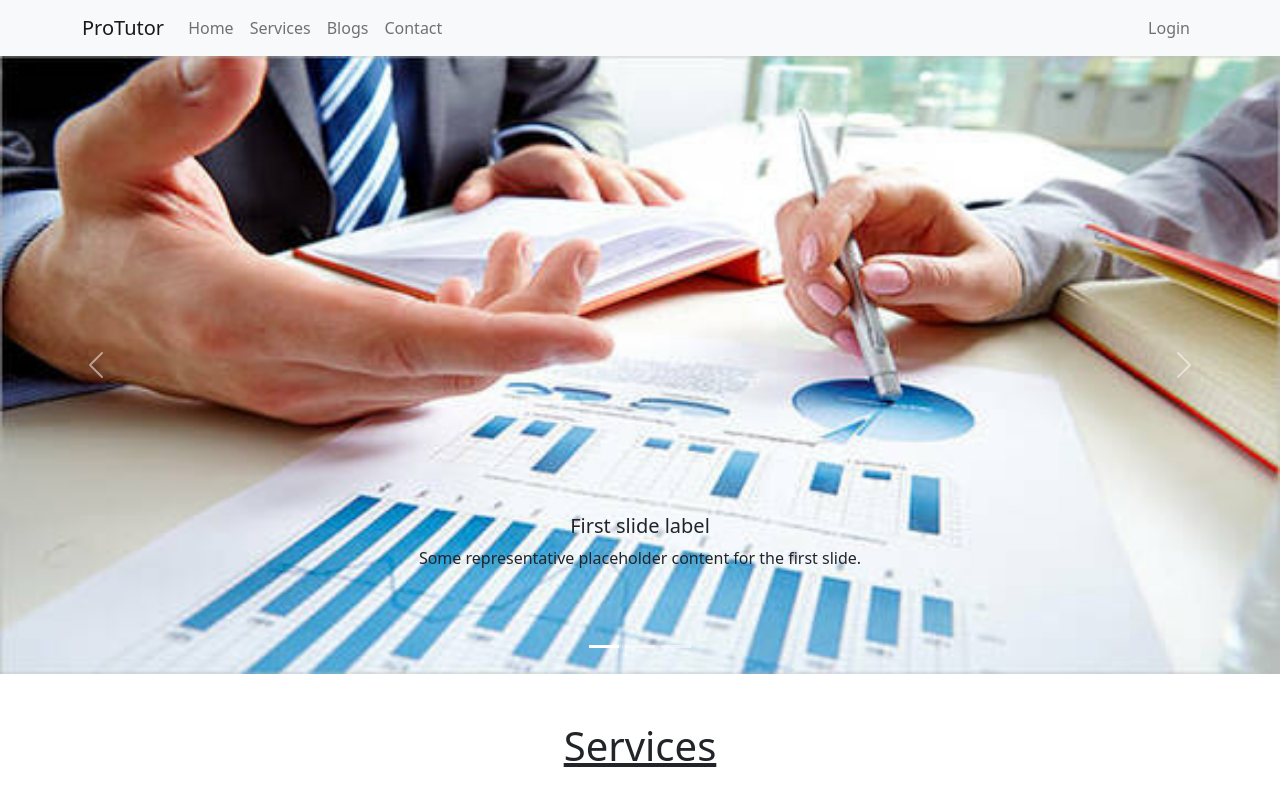
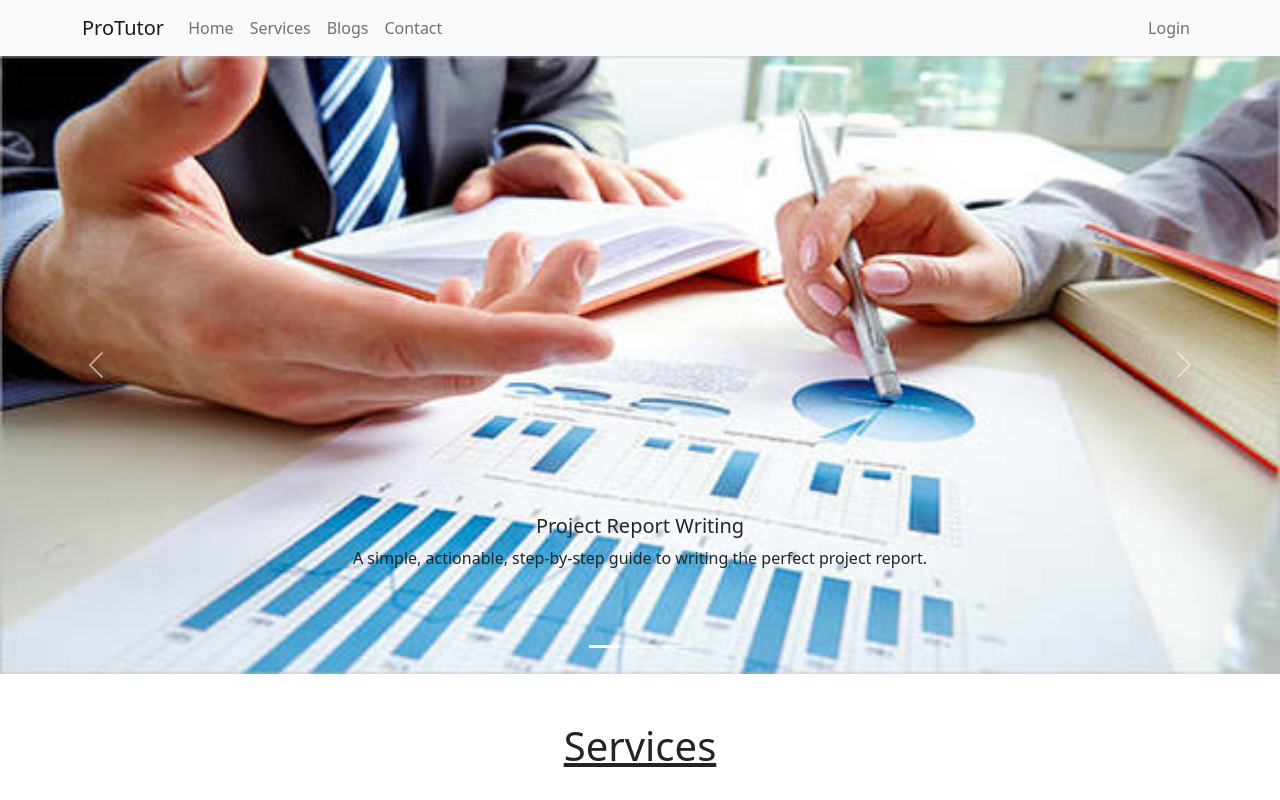
Before and after one commit to Siydulislam/pro-tutor-client, a React (Create React App) app: page / in a window 1280 px wide. Shown: the top 800 px of the page. Built offline with nearby package versions, Linux system fonts and the light colour scheme; no server answers.

Commit message:
banner updated

```diff
--- a/src/Components/Home/Banner.js
+++ b/src/Components/Home/Banner.js
@@ -15,22 +15,22 @@ const Banner = () => {
                 <div className="carousel-item active">
                     <img src={slider1} className="d-block w-100" alt="..." />
                     <div className="carousel-caption text-dark mb-5">
-                        <h5>First slide label</h5>
-                        <p>Some representative placeholder content for the first slide.</p>
+                        <h5>Project Report Writing</h5>
+                        <p>A simple, actionable, step-by-step guide to writing the perfect project report.</p>
                     </div>
                 </div>
                 <div className="carousel-item">
                     <img src={slider2} className="d-block w-100" alt="..." />
                     <div className="carousel-caption text-dark mb-5">
-                        <h5>Second slide label</h5>
-                        <p>Some representative placeholder content for the second slide.</p>
+                        <h5>Presentation Writing</h5>
+                        <p>Every step you need to write and deliver a powerful presentation that persuades, inspires or informs, including how to nail an online presentation.</p>
                     </div>
                 </div>
                 <div className="carousel-item">
                     <img src={slider3} className="d-block w-100 bg-opacity-50" alt="..." />
                     <div className="carousel-caption text-dark mb-5">
-                        <h5>Third slide label</h5>
-                        <p>Some representative placeholder content for the third slide.</p>
+                        <h5>Math Problem Solver</h5>
+                        <p>Free math problem solver answers your algebra homework questions with step-by-step explanations.</p>
                     </div>
                 </div>
             </div>
```
